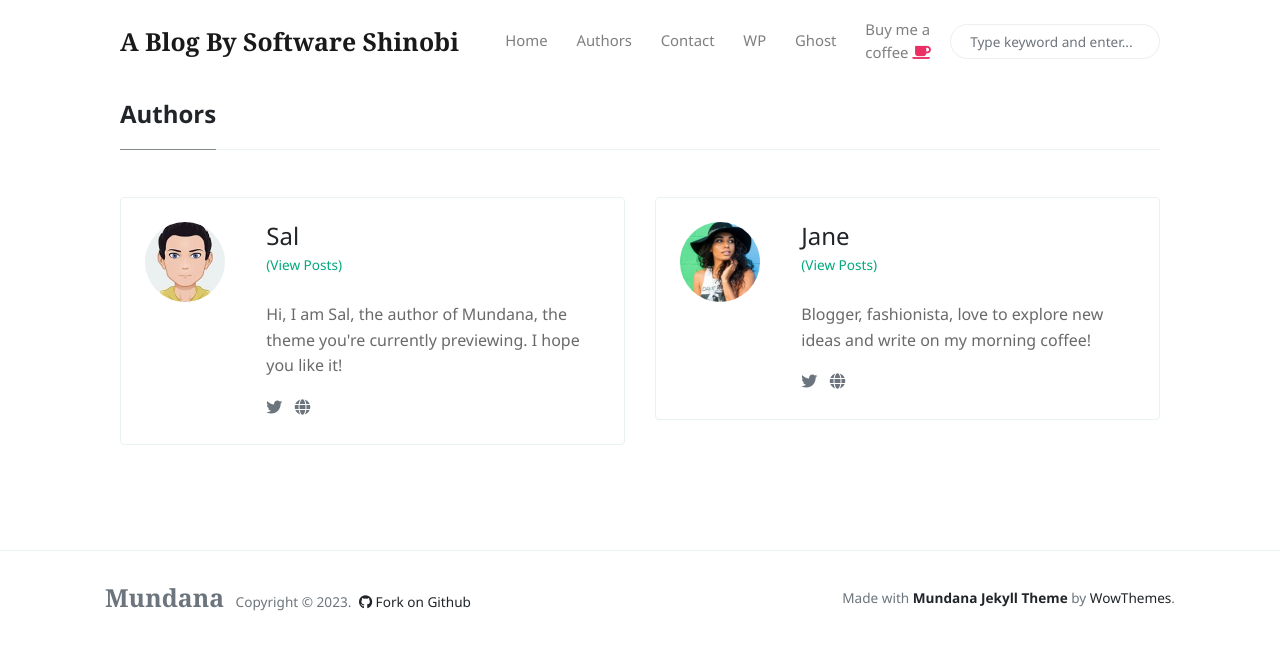
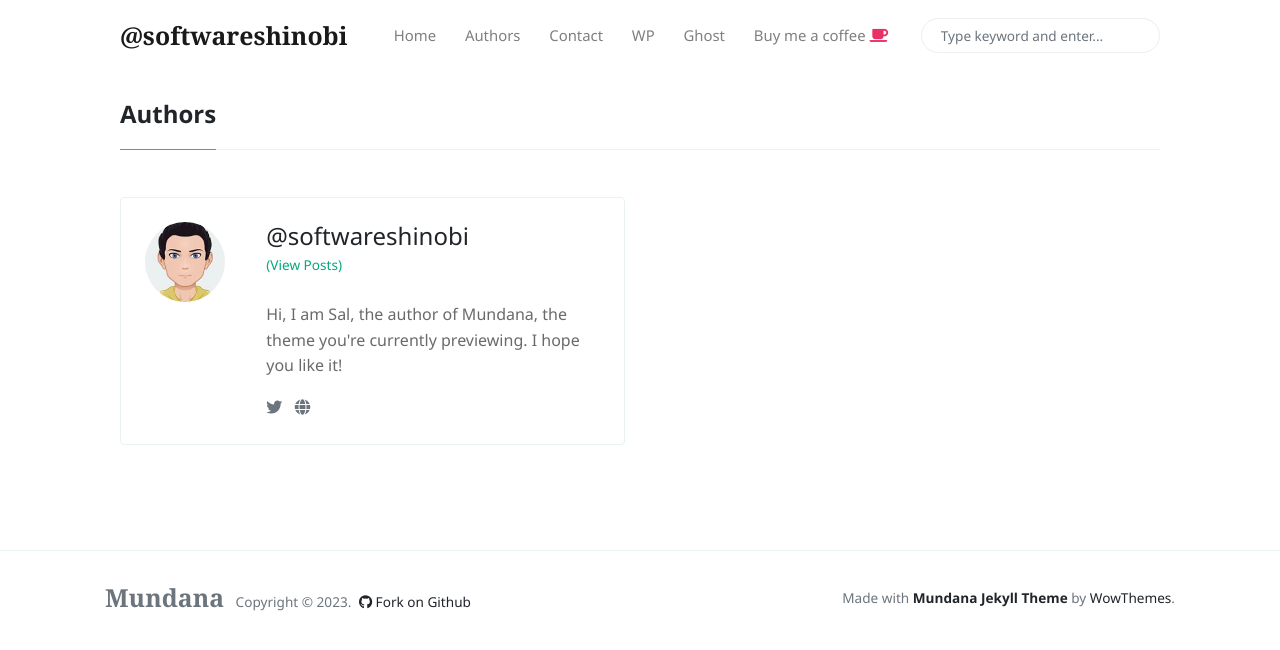
Before and after one commit to softwareshinobi/blog.softwareshinobi.digital, a Jekyll site: the page built from _pages/authors-list.html, in a window 1280 px wide. Shown: the top 650 px of the page. Built offline with Jekyll 4.4.1, drawn with Linux system fonts in a browser that asks for light colours; nearby versions of some CDN libraries.

Commit message:
automated terminal push

```diff
--- a/_config.yml
+++ b/_config.yml
@@ -1,7 +1,7 @@
 # Site
-name: 'A Blog By Software Shinobi'
+name: '@softwareshinobi'
 
-description: 'put something clever here later.'
+description: ''
 
 logo: 'assets/images/logo.png'
 
@@ -11,7 +11,7 @@ baseurl: '/'
 
 disqus: 'demowebsite'
 
-email: 'wowthemesnet@gmail.com'
+email: 'the.software.shinobi@gmail.com'
 
 mailchimp-list: 'https://wowthemes.us11.list-manage.com/subscribe/post?u=8aeb20a530e124561927d3bd8&amp;id=8c3d2d214b'
 
@@ -28,19 +28,11 @@ plugins:
 
 authors:
     sal:
-      name:           Sal
-      site:           https://www.wowthemes.net
+      name:           "@softwareshinobi"
+      site:           https://www.softwareshinobi.digital
       avatar:         /assets/images/avatar1.jpg
       bio:            "Hi, I am Sal, the author of Mundana, the theme you're currently previewing. I hope you like it!"
       email:          wowthemesnet@gmail.com
-      twitter:        https://twitter.com/wowthemesnet
-
-    jane:
-      name:           Jane
-      site:           https://www.wowthemes.net
-      avatar:         /assets/images/avatar2.jpg
-      bio:            "Blogger, fashionista, love to explore new ideas and write on my morning coffee!"
-      email:          fakemail@gmail.com
       twitter:        https://twitter.com/wowthemesnet
 
 # Defaults
```
Also changed, not shown: 1 other file.
